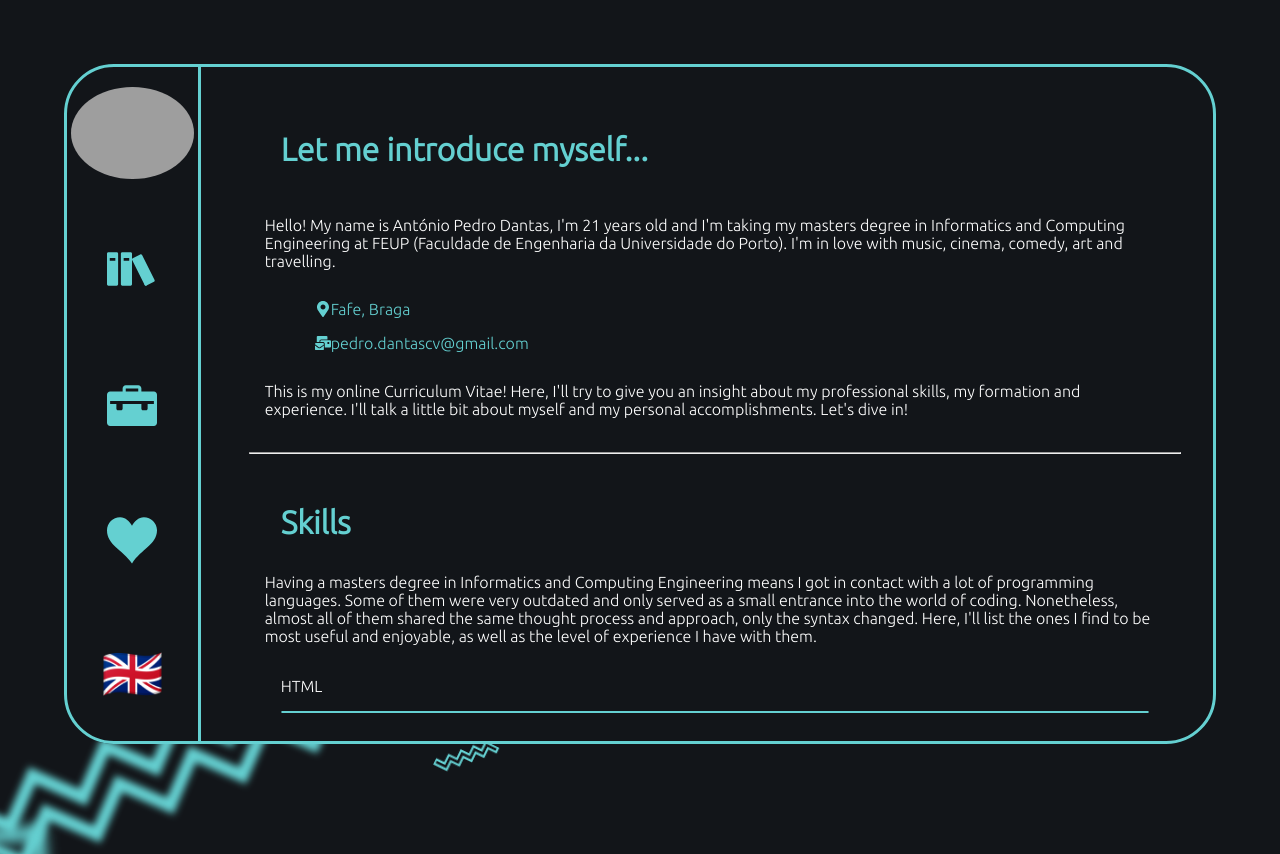
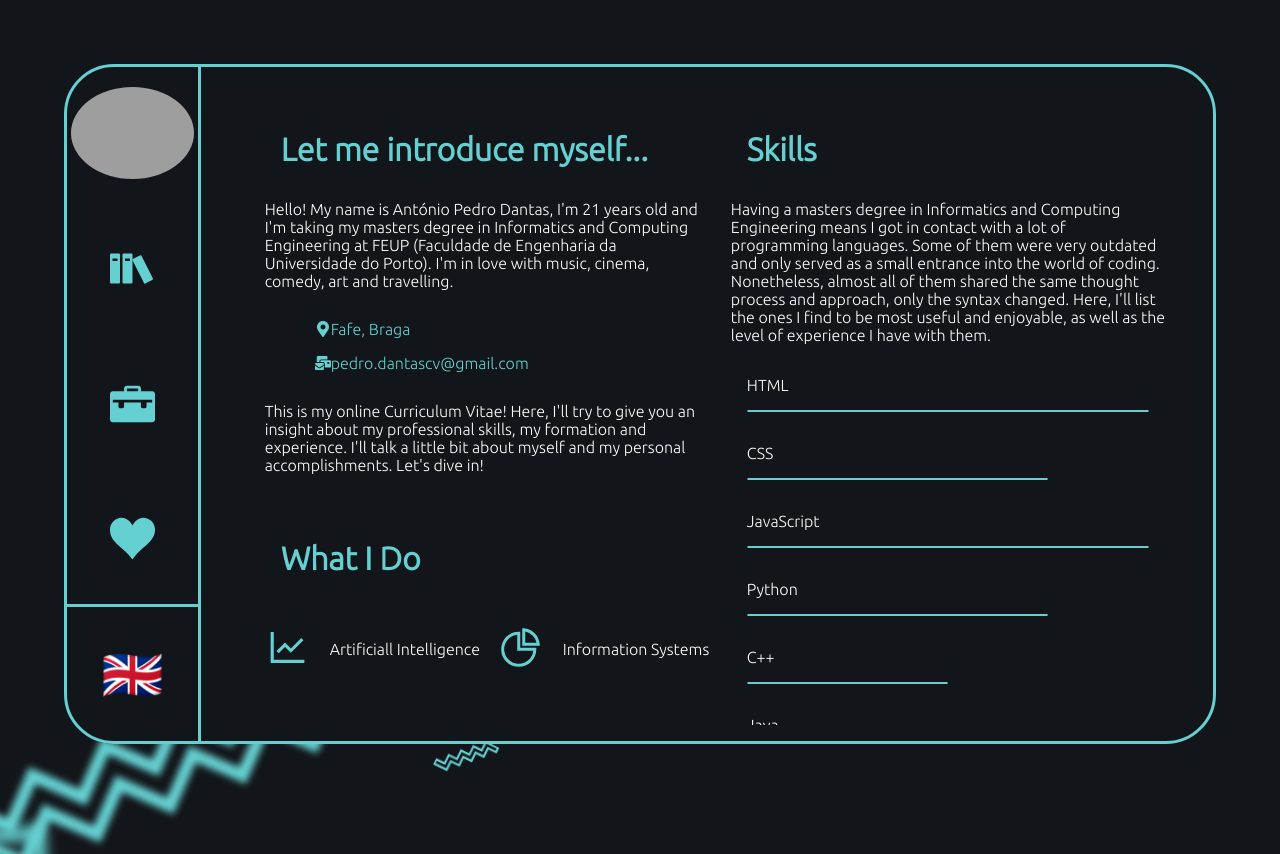
Before and after one commit to antoniopedrodantas/cv, a React (Create React App) app: page /#/ in a window 1280 px wide. Shown: the top 854 px of the page. Built offline with nearby package versions, Linux system fonts and the light colour scheme; grey boxes are pictures that could not be loaded.

Commit message:
updated information about education and experience, improved header

```diff
--- a/src/components/Formation/Formation.js
+++ b/src/components/Formation/Formation.js
@@ -35,6 +35,11 @@ export function Formation() {
             Engineering @ FEUP.
           </p>
           <br></br>
+          <p>
+            <mark>[2021-2022] </mark> Erasmus @ Faculte Polytechnique de
+            Mons, Belgium.
+          </p>
+          <br></br>
         </div>
       </div>
     </>
@@ -67,6 +72,11 @@ export function Formation() {
             Computação @ FEUP.
           </p>
           <br></br>
+          <p>
+            <mark>[2021-2022] </mark> Erasmus na Faculte Polytechnique de Mons,
+            Bélgica.
+          </p>
+          <br></br>
         </div>
       </div>
     </>
--- a/src/components/InfoComponent/InfoComponent.css
+++ b/src/components/InfoComponent/InfoComponent.css
@@ -21,3 +21,40 @@
   display: flex;
   align-items: center;
 }
+
+.info-grid {
+  display:grid;
+  grid-template-columns: 1fr 1fr;
+}
+
+.info-picture {
+  margin-top: 2rem;
+  margin-left: 12rem;
+}
+
+.info-rounded {
+  height: 200px;
+  border-radius: 50%;
+  display: inline-block;
+  padding: 4px;
+}
+
+.what-i-do-grid {
+  display:grid;
+  grid-template-columns: 1fr 1fr;
+  color: white;
+}
+
+.what-i-do-elem {
+  margin: 1rem;
+}
+
+.what-i-do-icon {
+  color: var(--color-one);
+}
+
+.what-i-do-text {
+  position: relative;
+  left: 65px;
+  bottom: 33px;
+}
--- a/src/components/InfoComponent/InfoComponent.js
+++ b/src/components/InfoComponent/InfoComponent.js
@@ -2,6 +2,12 @@
 import React, { useContext } from "react";
 import { LanguageContext } from "../../context/LanguageContext";
 import { FaMapMarkerAlt, FaMailBulk } from "react-icons/fa";
+import {
+  AiOutlineLineChart,
+  AiOutlinePieChart,
+  AiOutlineFlag,
+} from "react-icons/ai";
+import { HiOutlineDesktopComputer } from "react-icons/hi";
 
 // Styling
 import "./InfoComponent.css";
@@ -16,13 +22,15 @@ export function InfoComponent() {
   return language === "EN" ? (
     <>
       <div className="info">
+        <div className="info-grid">
+          <div>
             <h1 className="card-title">Let me introduce myself...</h1>
             <div className="card-info">
               {" "}
               Hello! My name is António Pedro Dantas, I'm 21 years old and I'm
-          taking my masters degree in Informatics and Computing Engineering at
-          FEUP (Faculdade de Engenharia da Universidade do Porto). I'm in love
-          with music, cinema, comedy, art and travelling.{" "}
+              taking my masters degree in Informatics and Computing Engineering
+              at FEUP (Faculdade de Engenharia da Universidade do Porto). I'm in
+              love with music, cinema, comedy, art and travelling.{" "}
               <div className="idented">
                 <p className="idented-paragraph">
                   {" "}
@@ -35,27 +43,56 @@ export function InfoComponent() {
               </div>{" "}
               This is my online Curriculum Vitae! Here, I'll try to give you an
               insight about my professional skills, my formation and experience.
-          I'll talk a little bit about myself and my personal accomplishments.
-          Let's dive in!{" "}
+              I'll talk a little bit about myself and my personal
+              accomplishments. Let's dive in!{" "}
             </div>
             <br></br>
-        <hr></hr>
-        <br></br>
+            <h1 className="card-title">What I Do</h1>
+            <div className="what-i-do-grid">
+              <div className="what-i-do-elem">
+                <div className="what-i-do-icon">
+                  <AiOutlineLineChart size={45} />
+                </div>
+                <p className="what-i-do-text">Artificiall Intelligence</p>
+              </div>
+              <div className="what-i-do-elem">
+                <div className="what-i-do-icon">
+                  <AiOutlinePieChart size={45} />
+                </div>
+                <p className="what-i-do-text">Information Systems</p>
+              </div>
+              <div className="what-i-do-elem">
+                <div className="what-i-do-icon">
+                  <HiOutlineDesktopComputer size={45} />
+                </div>
+                <p className="what-i-do-text">Web Applications</p>
+              </div>
+              <div className="what-i-do-elem">
+                <div className="what-i-do-icon">
+                  <AiOutlineFlag size={45} />
+                </div>
+                <p className="what-i-do-text">Management</p>
+              </div>
+            </div>
+          </div>
+          <div>
             <Skills />
-        <br></br>
-        <br></br>
+          </div>
+        </div>
       </div>
     </>
   ) : (
     <>
       <div className="info">
+        <div className="info-grid">
+          <div>
             <h1 className="card-title">Permitam-me que me apresente...</h1>
             <div className="card-info">
               {" "}
               Olá! O meu nome é António Pedro Dantas, tenho 21 anos e estou no
-          mestrado de Engenharia Informática e Computação na FEUP (Faculdade de
-          Engenharia da Universidade do Porto). Sou apaixonado por música,
-          cinema, comédia, arte e viajar.{" "}
+              mestrado de Engenharia Informática e Computação na FEUP (Faculdade
+              de Engenharia da Universidade do Porto). Sou apaixonado por
+              música, cinema, comédia, arte e viajar.{" "}
               <div className="idented">
                 <p className="idented-paragraph">
                   {" "}
@@ -72,11 +109,38 @@ export function InfoComponent() {
               conquistas pessoais. Vamos a isso!{" "}
             </div>
             <br></br>
-        <hr></hr>
-        <br></br>
+            <h1 className="card-title">O Que Faço</h1>
+            <div className="what-i-do-grid">
+              <div className="what-i-do-elem">
+                <div className="what-i-do-icon">
+                  <AiOutlineLineChart size={45} />
+                </div>
+                <p className="what-i-do-text">Inteligência Artificial</p>
+              </div>
+              <div className="what-i-do-elem">
+                <div className="what-i-do-icon">
+                  <AiOutlinePieChart size={45} />
+                </div>
+                <p className="what-i-do-text">Sistemas de Informações</p>
+              </div>
+              <div className="what-i-do-elem">
+                <div className="what-i-do-icon">
+                  <HiOutlineDesktopComputer size={45} />
+                </div>
+                <p className="what-i-do-text">Aplicações Web</p>
+              </div>
+              <div className="what-i-do-elem">
+                <div className="what-i-do-icon">
+                  <AiOutlineFlag size={45} />
+                </div>
+                <p className="what-i-do-text">Gestão</p>
+              </div>
+            </div>
+          </div>
+          <div>
             <Skills />
-        <br></br>
-        <br></br>
+          </div>
+        </div>
       </div>
     </>
   );
--- a/src/components/Skills/Skills.css
+++ b/src/components/Skills/Skills.css
@@ -23,7 +23,7 @@
 }
 
 .skill-css {
-  width: 100%;
+  width: 75%;
   border: 1px solid var(--color-one);
   border-radius: 5px;
 }
@@ -35,7 +35,7 @@
 }
 
 .skill-javascript {
-  width: 75%;
+  width: 100%;
   border: 1px solid var(--color-one);
   border-radius: 5px;
 }
@@ -47,7 +47,7 @@
 }
 
 .skill-python {
-  width: 50%;
+  width: 75%;
   border: 1px solid var(--color-one);
   border-radius: 5px;
 }
@@ -59,7 +59,7 @@
 }
 
 .skill-cpp {
-  width: 75%;
+  width: 50%;
   border: 1px solid var(--color-one);
   border-radius: 5px;
 }
@@ -71,7 +71,7 @@
 }
 
 .skill-java {
-  width: 100%;
+  width: 75%;
   border: 1px solid var(--color-one);
   border-radius: 5px;
 }
--- a/src/scenes/Experience/Experience.css
+++ b/src/scenes/Experience/Experience.css
@@ -25,6 +25,7 @@
   transition: 0.3s;
   max-height: 350px;
   overflow: hidden;
+  border: solid 1px var(--color-one);
 }
 
 .project-wrapper:hover {
--- a/src/scenes/LandingPage/LandingPage.css
+++ b/src/scenes/LandingPage/LandingPage.css
@@ -36,6 +36,10 @@
 
 .header-element-bottom {
   border-radius: 0 0 0 50px;
+}
+
+.header-element-special {
+  border-top: solid var(--color-one);
 }
 
 img {
@@ -108,3 +112,8 @@ img {
 .header-element:hover .popper-boi {
   opacity: 1;
 }
+
+.spotify-wrapper {
+  display:flex;
+  align-items: flex-end;
+}
--- a/src/scenes/LandingPage/LandingPage.js
+++ b/src/scenes/LandingPage/LandingPage.js
@@ -116,7 +116,7 @@ export function LandingPage() {
             className="header-element"
             onClick={() => setRenderPageAux("education")}
           >
-            <ImBooks size={50} />
+            <ImBooks size={45} />
             <div className="popper-boi">
               <h4 className="popper-text">Education</h4>
             </div>
@@ -125,7 +125,7 @@ export function LandingPage() {
             className="header-element"
             onClick={() => setRenderPageAux("experience")}
           >
-            <ImBriefcase size={50} />
+            <ImBriefcase size={45} />
             <div className="popper-boi">
               <h4 className="popper-text">Experience</h4>
             </div>
@@ -134,13 +134,13 @@ export function LandingPage() {
             className="header-element"
             onClick={() => setRenderPageAux("interests")}
           >
-            <ImHeart size={50} />
+            <ImHeart size={45} />
             <div className="popper-boi">
               <h4 className="popper-text">Interests</h4>
             </div>
           </li>
           <li
-            className="header-element header-element-bottom"
+            className="header-element header-element-bottom header-element-special"
             onClick={() => handleLanguage()}
           >
             {renderLanguageButton()}
```
Also changed, not shown: 1 other file (tests, documents, lock files or other folders). Lines whose indentation alone changed are shown as unchanged.
